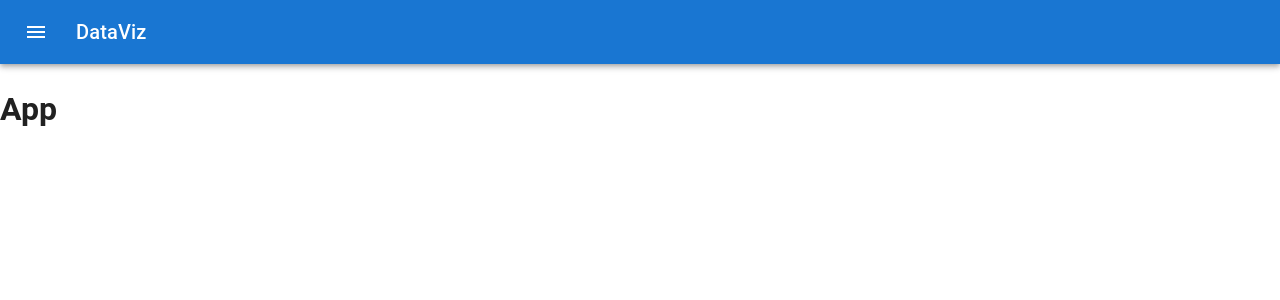
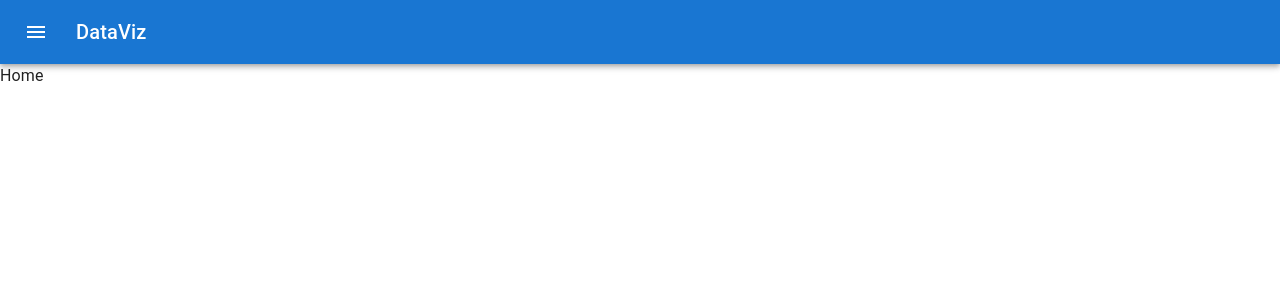
Before and after one commit to george-mix/data-visualization, a React (Vite) app: page / in a window 1280 px wide. Shown: the top 300 px of the page. Built offline with nearby package versions, Linux system fonts and the light colour scheme.

Commit message:
added router

```diff
--- a/index.html
+++ b/index.html
@@ -2,7 +2,6 @@
 <html lang="en">
   <head>
     <meta charset="UTF-8" />
-    <link rel="icon" type="image/svg+xml" href="/src/favicon.svg" />
     <meta name="viewport" content="width=device-width, initial-scale=1.0" />
     <title>Vite App</title>
   </head>
--- a/package.json
+++ b/package.json
@@ -14,7 +14,8 @@
     "@mui/icons-material": "^5.4.4",
     "@mui/material": "^5.4.4",
     "react": "^17.0.2",
-    "react-dom": "^17.0.2"
+    "react-dom": "^17.0.2",
+    "react-router-dom": "^6.2.2"
   },
   "devDependencies": {
     "@types/react": "^17.0.33",
--- a/src/App.tsx
+++ b/src/App.tsx
@@ -1,11 +1,13 @@
 import React from 'react';
+import {BrowserRouter as Router} from 'react-router-dom';
+import {AppRouter} from './components/AppRouter';
 import {Navbar} from './components/Navbar';
 
 const App: React.FC = () => (
-	<>
+	<Router>
 		<Navbar />
-		<h1>App</h1>
-	</>
+		<AppRouter />
+	</Router>
 );
 
 export default App;
--- /dev/null
+++ b/src/components/AppRouter.tsx
@@ -0,0 +1,15 @@
+import React from 'react';
+import {Routes, Route} from 'react-router-dom';
+import {mainRoutes} from '../routes';
+
+export const AppRouter: React.FC = () => (
+	<Routes>
+		{mainRoutes.map(route => (
+			<Route
+				key={route.path}
+				path={route.path}
+				element={<route.element />}
+			/>
+		))}
+	</Routes>
+);
--- /dev/null
+++ b/src/pages/About.tsx
@@ -0,0 +1,3 @@
+import React from 'react';
+
+export const About: React.FC = () => (<>About</>);
--- /dev/null
+++ b/src/pages/Home.tsx
@@ -0,0 +1,3 @@
+import React from 'react';
+
+export const Home: React.FC = () => (<>Home</>);
--- /dev/null
+++ b/src/routes.ts
@@ -0,0 +1,15 @@
+import {About} from './pages/About';
+import {Home} from './pages/Home';
+
+export const mainRoutes = [
+	{
+		name: 'Home',
+		path: '/',
+		element: Home,
+	},
+	{
+		name: 'About',
+		path: '/about',
+		element: About,
+	},
+];
```
Also changed, not shown: 1 other file (tests, documents, lock files or other folders).
